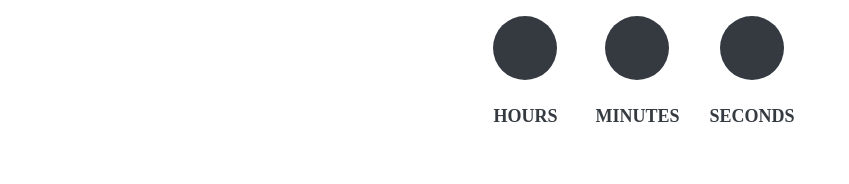
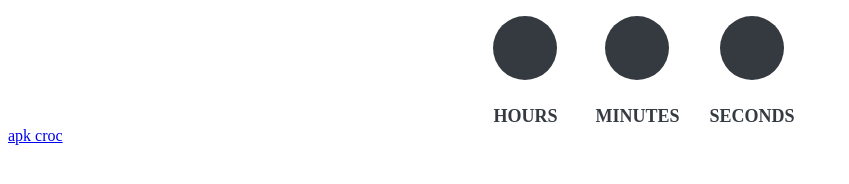
Before and after one commit to crococo001/dynamictimecounter, a plain HTML site: page index.html in a window 1280 px wide. Shown: the whole page, without its empty margins (0-849 px from the left). Drawn offline with Linux system fonts and the light colour scheme.

Commit message:
Update index.html

```diff
--- a/index.html
+++ b/index.html
@@ -112,5 +112,6 @@ countdownTimer(new Date().getTime());
               </div>
             </div>
           </div>
+        <a href="https://www.apkcroc.com">apk croc</a>
     </body>
 </html>
```
